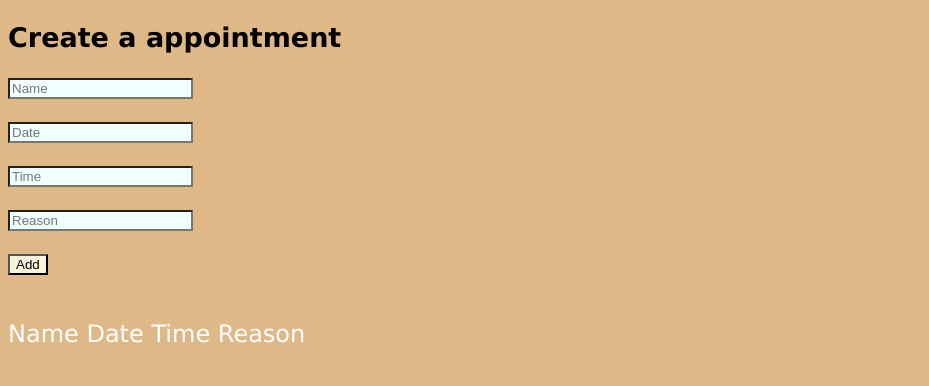
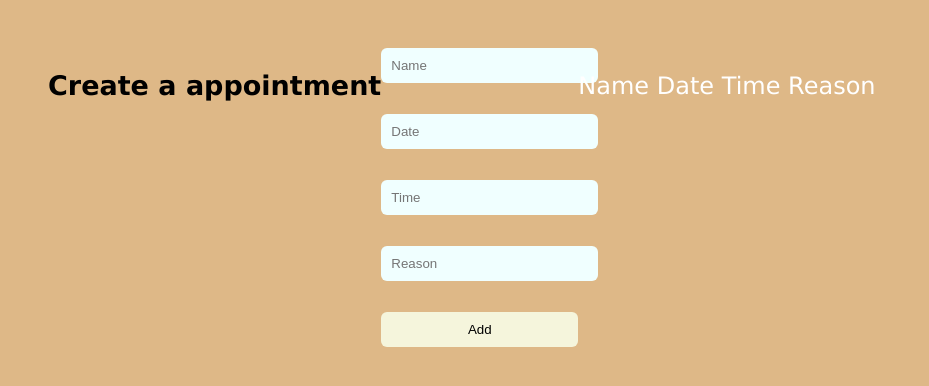
Before and after one commit to upnept/unit3, a website: page pages/index.html in a window 1280 px wide. Shown: the whole page, without its empty margins (0-929 px from the left). Drawn offline with Linux system fonts and the light colour scheme; no server answers.

Commit message:
polishing

```diff
--- a/pages/index.html
+++ b/pages/index.html
@@ -10,12 +10,33 @@
                 color: black;
                 font-size: large;
                 font-family: 'Lucida Sans', 'Lucida Sans Regular', 'Lucida Grande', 'Lucida Sans Unicode', Geneva, Verdana, sans-serif;
+                display: flex;
+                padding: 40px;
             }
             input {
-                background-color:azure
+                background-color:azure;
+                width: 100%;
+                padding: 10px;
+                margin-bottom: 10px;
+                border: none;
+                border-radius: 6px;
+                outline: none;
             }
             button {
                 background-color: beige;
+                width: 100%;
+                padding: 10px;
+                border: none;
+                border-radius: 6px;
+            }
+            button:hover {
+                background-color: #f5e6c8;
+            }
+            #aptList p {
+                background: rgba(43, 41, 41, 0.4);
+                padding: 10px;
+                border-radius: 8px;
+                margin-top: 10px;
             }
             .info {
                 color: white;
```
